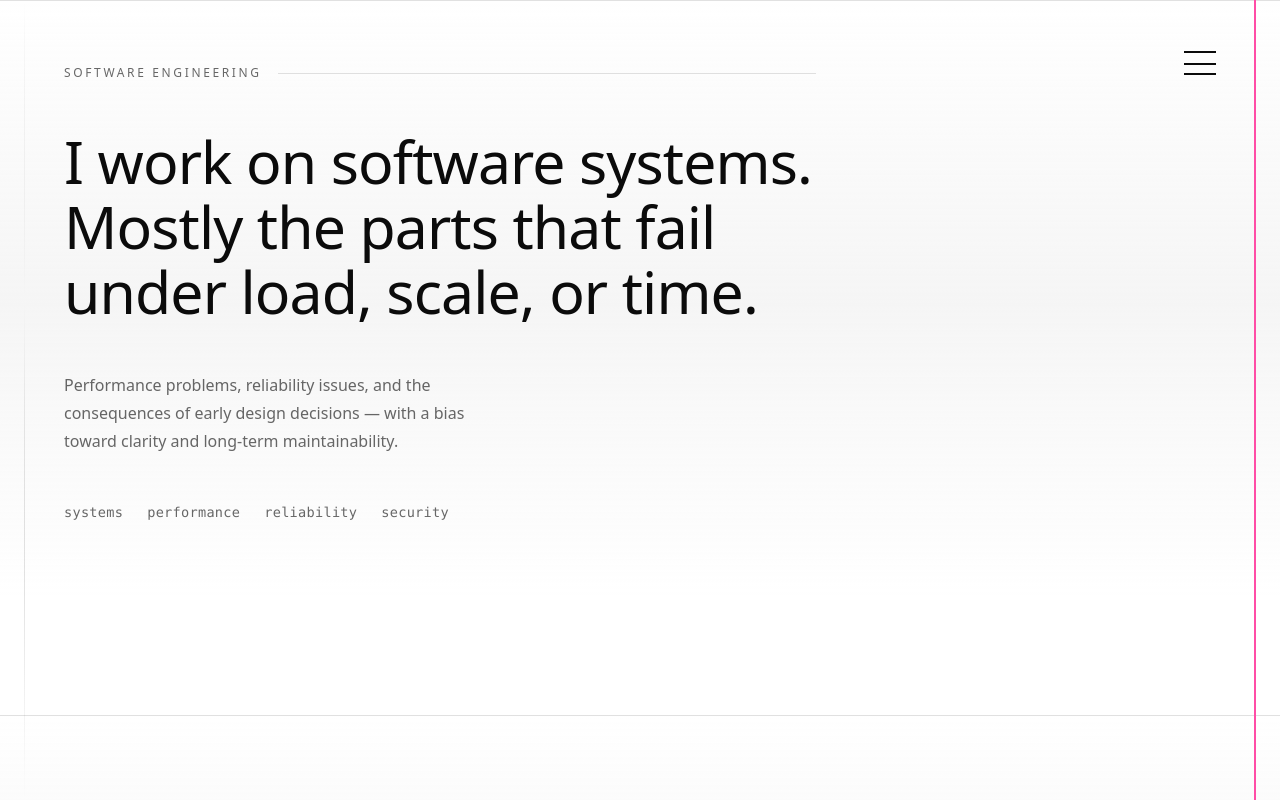
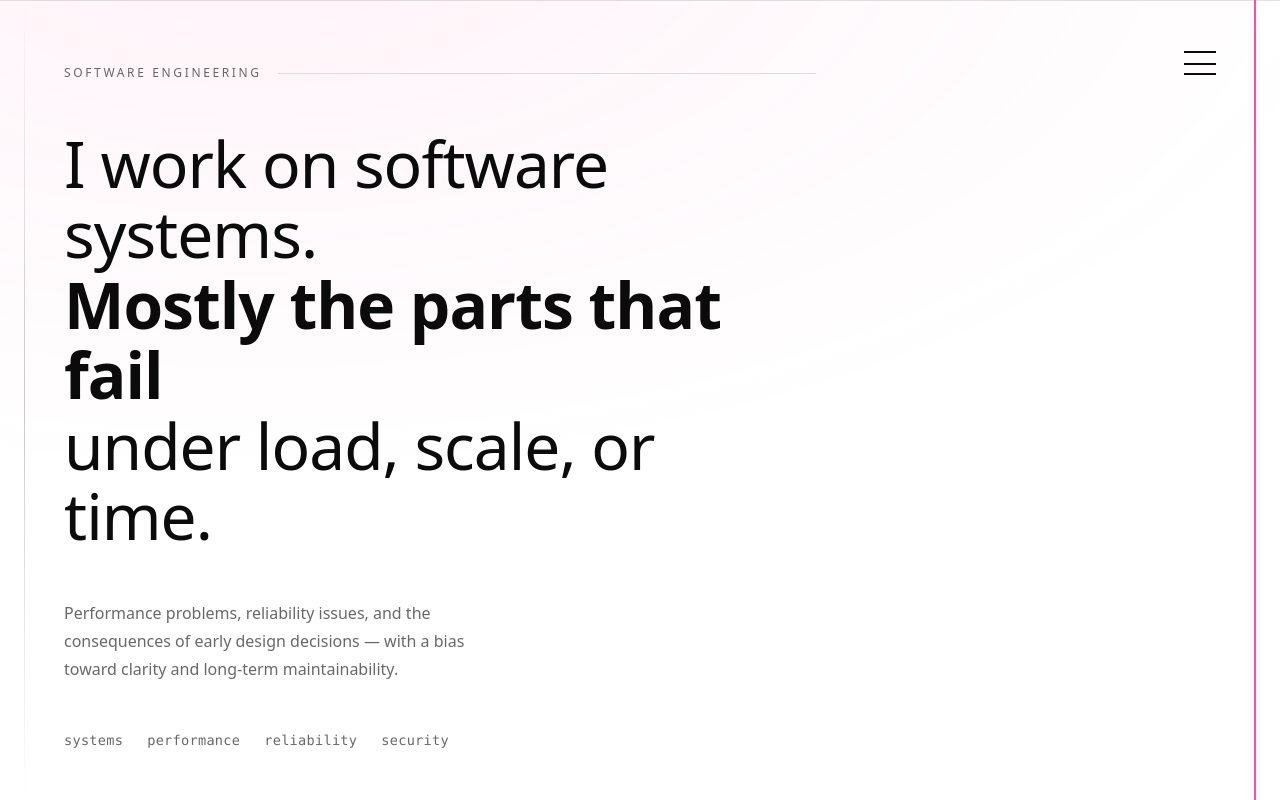
Before and after one commit to mahmudyusifli/personal-website, a Next.js app in the folder apps/frontend/: page / in a window 1280 px wide. Shown: the top 800 px of the page. Built offline with nearby package versions, Linux system fonts and the light colour scheme.

Commit message:
visual lines

```diff
--- a/apps/frontend/app/globals.css
+++ b/apps/frontend/app/globals.css
@@ -283,3 +283,29 @@ button {
 a:hover {
   opacity: 0.75;
 }
+/* ===== VISUAL IMPROVEMENT — VERY SUBTLE DEPTH ===== */
+
+/* Add a soft background glow to the first (Intro) section */
+section:first-of-type {
+  background: radial-gradient(
+    1600px 800px at 20% -10%,
+    rgba(255, 77, 166, 0.07),
+    transparent 70%
+  );
+}
+
+/* Add a clean “end line” to every section */
+section::after {
+  content: "";
+  position: absolute;
+  left: var(--container-x);
+  right: var(--container-x);
+  bottom: 0;
+  height: 1px;
+  background: linear-gradient(
+    to right,
+    transparent,
+    var(--border),
+    transparent
+  );
+}
--- a/apps/frontend/components/sections/Intro.tsx
+++ b/apps/frontend/components/sections/Intro.tsx
@@ -76,11 +76,12 @@ export default function Intro() {
               </span>
               <span className="h-px flex-1 bg-[var(--border)]" />
             </div>
-
-            <h1 className="text-[clamp(2.25rem,4.6vw,4.25rem)] leading-[1.08] font-normal tracking-[-0.03em]">
+            <h1 className="text-[clamp(2.4rem,5vw,4.8rem)] leading-[1.08] font-medium tracking-[-0.03em]">
               I work on software systems.
               <br />
-              Mostly the parts that fail
+              <span className="text-[var(--fg)] font-semibold">
+                Mostly the parts that fail
+              </span>
               <br />
               under load, scale, or time.
             </h1>
```
